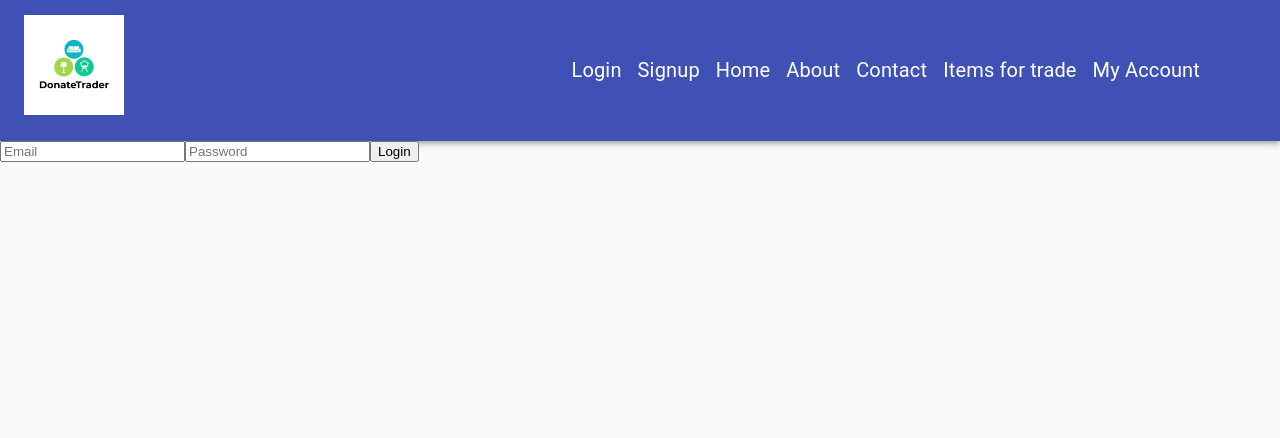
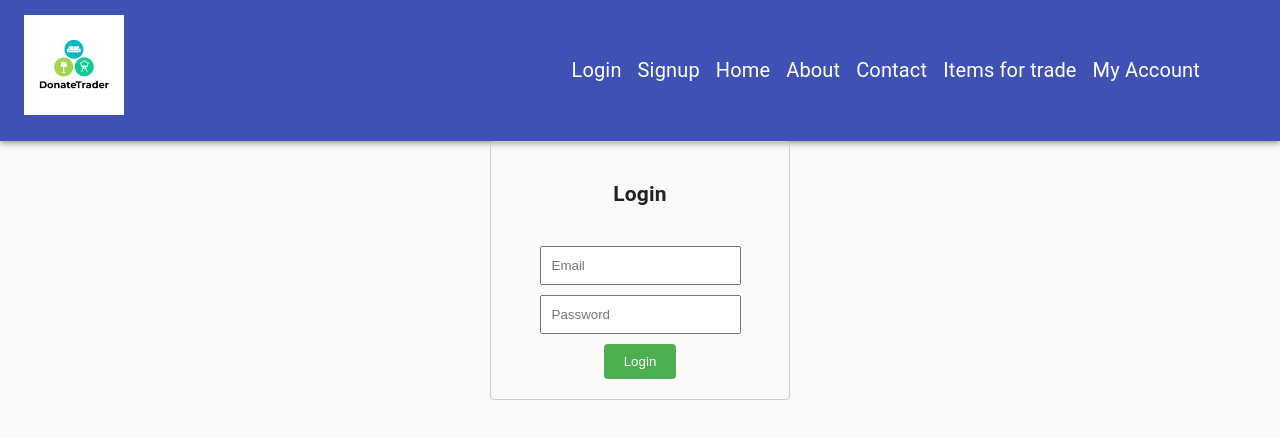
Before and after one commit to castarke/donatetrader, a React (Create React App) app in the folder client/: page /login in a window 1280 px wide. Shown: the top 438 px of the page. Built offline with nearby package versions, Linux system fonts and the light colour scheme; the HTML template or start-up script is replaced by a standard one.

Commit message:
style log in page

```diff
--- a/client/src/components/Login.js
+++ b/client/src/components/Login.js
@@ -1,48 +1,96 @@
-import {useMutation} from '@apollo/client';
-import {LOGIN_USER} from '../utils/mutations';
+import { useMutation } from '@apollo/client';
 import { useState } from 'react';
 import Auth from '../utils/auth';
+import { LOGIN_USER } from '../utils/mutations';
 
+function Login() {
+    const [email, setEmail] = useState('');
+    const [password, setPassword] = useState('');
+    const [loginUser, { loading, error }] = useMutation(LOGIN_USER);
 
-function Login(){
-    const [email,setEmail]=useState('');
-    const [password,setPassword]=useState('');
-    const [loginUser]=useMutation(LOGIN_USER);
-    const handleLogin=async()=>{
-        try{
-            const data=await loginUser({
-                variables:{
+    const handleLogin = async () => {
+      try {
+        const { data } = await loginUser({
+          variables: {
             email,
             password,
           },
         });
-            Auth.login(data.login.token);
-            //localStorage.setItem('token',token);
+
+        const token = data.login.token; // Assuming the token is returned as `data.login.token`
+
+        if (token) {
+          Auth.login(token);
         }
-        catch(error){
+      } catch (error) {
         console.log(error);
       }
     };
 
-
-
-    return(
-        <div>
+    return (
+      <div style={styles.container}>
+        <h2>Login</h2>
+        <div style={styles.form}>
           <input
+            style={styles.input}
             type="email"
             placeholder="Email"
             value={email}
-                onChange={(e)=>setEmail(e.target.value)}
+            onChange={(e) => setEmail(e.target.value)}
           />
           <input
+            style={styles.input}
             type="password"
             placeholder="Password"
             value={password}
             onChange={(e) => setPassword(e.target.value)}
           />
-            <button onClick={handleLogin}>Login</button>
+          <button
+            style={{
+              ...styles.button,
+              backgroundColor: loading ? '#ccc' : '#4CAF50',
+            }}
+            onClick={handleLogin}
+            disabled={loading}
+          >
+            {loading ? 'Logging in...' : 'Login'}
+          </button>
+          {error && <p>Error occurred. Please try again.</p>}
+        </div>
       </div>
     );
   }
 
+const styles = {
+    container: {
+      display: 'flex',
+      flexDirection: 'column',
+      alignItems: 'center',
+      padding: '20px',
+      border: '1px solid #ccc',
+      borderRadius: '4px',
+      maxWidth: '300px',
+      margin: '0 auto',
+    },
+    form: {
+      display: 'flex',
+      flexDirection: 'column',
+      alignItems: 'center',
+      marginTop: '20px',
+    },
+    input: {
+      width: '100%',
+      padding: '10px',
+      marginBottom: '10px',
+    },
+    button: {
+      padding: '10px 20px',
+      background: '#4CAF50',
+      color: 'white',
+      border: 'none',
+      borderRadius: '4px',
+      cursor: 'pointer',
+    },
+  };
+
   export default Login;
--- a/client/src/utils/mutations.js
+++ b/client/src/utils/mutations.js
@@ -104,8 +104,14 @@ export const UPDATE_ITEM = gql`
 
 export const LOGIN_USER = gql`
   mutation loginUser($email: String!, $password: String!) {
-    loginUser(email: $email, password: $password) {
+    login(email: $email, password: $password) {
       token
+      user {
+        id
+        username
+        email
+        # Add any other desired user fields
+      }
     }
   }
 `;
```
Lines whose indentation alone changed are shown as unchanged.
